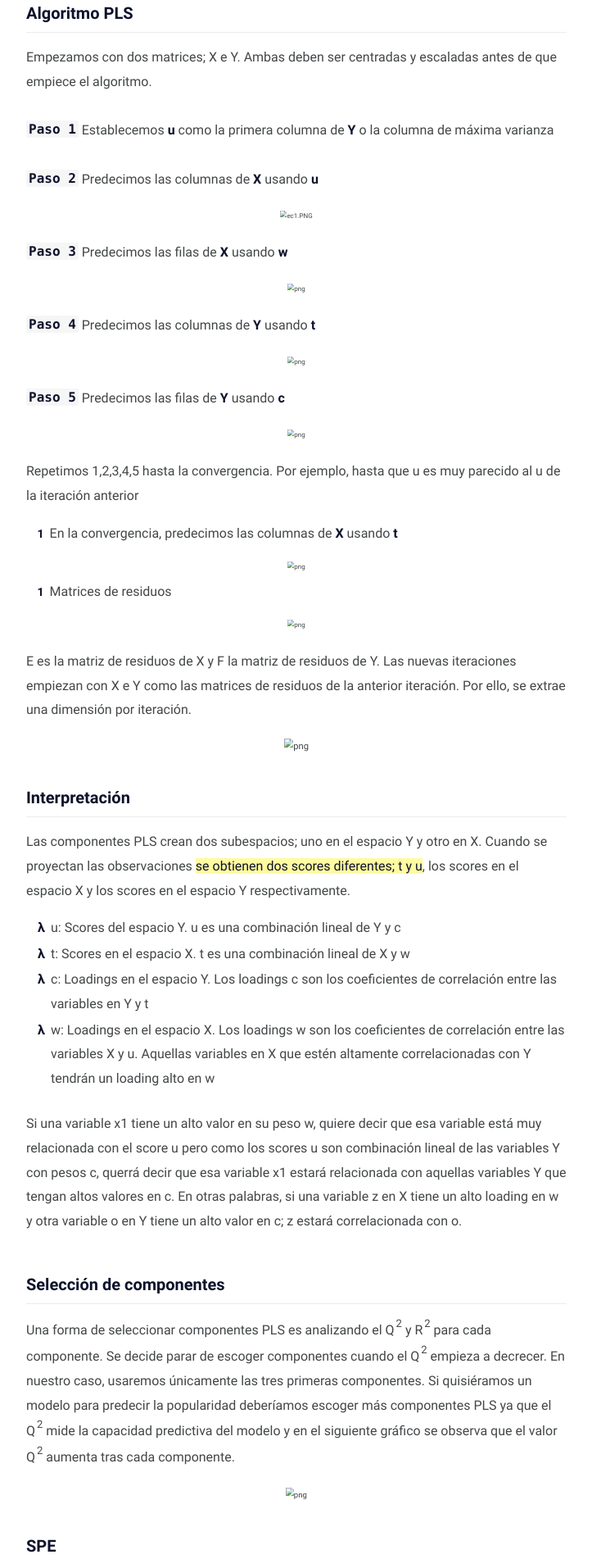
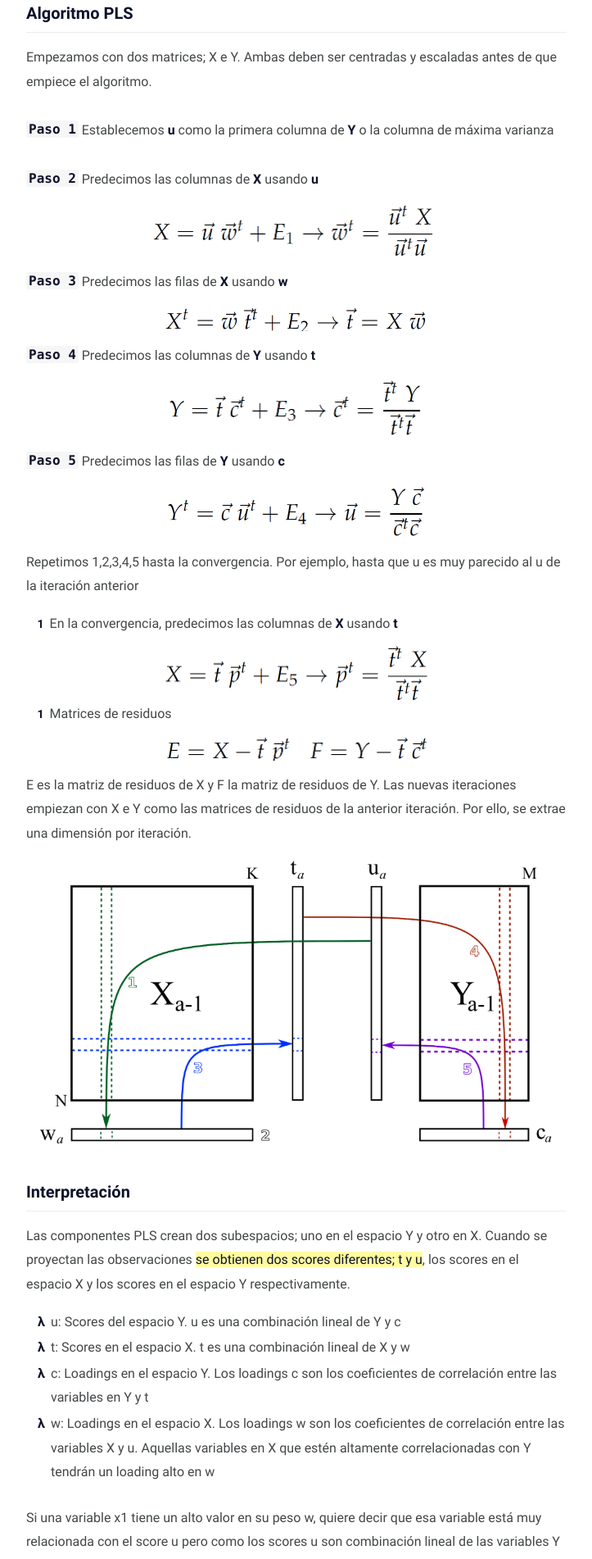
Before and after one commit to JAVI897/JAVI897.github.io, a Jekyll site: the page built from _posts/Comprendiendo-la-popularidad-con-PLS/2020-06-21-Comprendiendo-la-popularidad-con-PLS.md, in a window 1280 px wide. Shown: the part 3051-4953 px from the top of the page at 82% size, without its empty margins (278-1001 px from the left). Built offline with Jekyll 4.4.1, drawn with Linux system fonts in a browser that asks for light colours; comment, search, counter and statistics services are not loaded.

Commit message:
Update 2020-06-21-Comprendiendo-la-popularidad-con-PLS.md

```diff
--- a/_posts/Comprendiendo-la-popularidad-con-PLS/2020-06-21-Comprendiendo-la-popularidad-con-PLS.md
+++ b/_posts/Comprendiendo-la-popularidad-con-PLS/2020-06-21-Comprendiendo-la-popularidad-con-PLS.md
@@ -61,7 +61,7 @@ Empezamos con dos matrices; X e Y. Ambas deben ser centradas y escaladas antes d
 
 
 
-<center><img src="ec1.PNG" alt="ec1.PNG" style="zoom:50%;" /></center>
+<center><img src="https://github.com/JAVI897/JAVI897.github.io/blob/master/_posts/Comprendiendo-la-popularidad-con-PLS/ec1.PNG?raw=true" style="zoom:50%;" /></center>
 
 
 
@@ -69,31 +69,31 @@ Empezamos con dos matrices; X e Y. Ambas deben ser centradas y escaladas antes d
 
 
 
-<center><img src="ec2.png" alt="png" style="zoom:50%;" /></center>
+<center><img src="https://github.com/JAVI897/JAVI897.github.io/blob/master/_posts/Comprendiendo-la-popularidad-con-PLS/ec2.PNG?raw=true" alt="png" style="zoom:50%;" /></center>
 
 
 
 **`Paso 4`** Predecimos las columnas de **Y** usando **t**
 
-<center><img src="ec3.png" alt="png" style="zoom:50%;" /></center>
+<center><img src="https://github.com/JAVI897/JAVI897.github.io/blob/master/_posts/Comprendiendo-la-popularidad-con-PLS/ec3.PNG?raw=true" alt="png" style="zoom:50%;" /></center>
 
 **`Paso 5`** Predecimos las filas de **Y** usando **c**
 
-<center><img src="ec4.png" alt="png" style="zoom:50%;" /></center>
+<center><img src="https://github.com/JAVI897/JAVI897.github.io/blob/master/_posts/Comprendiendo-la-popularidad-con-PLS/ec4.PNG?raw=true" alt="png" style="zoom:50%;" /></center>
 
 Repetimos 1,2,3,4,5 hasta la convergencia. Por ejemplo, hasta que u es muy parecido al u de la iteración anterior
 
 6. En la convergencia, predecimos las columnas de **X** usando **t**
 
-<center><img src="ec5.png" alt="png" style="zoom:50%;" /></center>
+<center><img src="https://github.com/JAVI897/JAVI897.github.io/blob/master/_posts/Comprendiendo-la-popularidad-con-PLS/ec5.PNG?raw=true" alt="png" style="zoom:50%;" /></center>
 
 7. Matrices de residuos
 
-<center><img src="ec6.png" alt="png" style="zoom:50%;" /></center>
+<center><img src="https://github.com/JAVI897/JAVI897.github.io/blob/master/_posts/Comprendiendo-la-popularidad-con-PLS/ec6.PNG?raw=true" alt="png" style="zoom:50%;" /></center>
 
 E es la matriz de residuos de X y F la matriz de residuos de Y. Las nuevas iteraciones empiezan con X e Y como las matrices de residuos de la anterior iteración. Por ello, se extrae una dimensión por iteración.
 
-<center><img src="ec7.png" alt="png" style="zoom:70%;" /></center>
+<center><img src="https://github.com/JAVI897/JAVI897.github.io/blob/master/_posts/Comprendiendo-la-popularidad-con-PLS/ec7.PNG?raw=true" alt="png" style="zoom:70%;" /></center>
 
 
 
@@ -115,7 +115,7 @@ Si una variable x1 tiene un alto valor en su peso w, quiere decir que esa variab
 
 Una forma de seleccionar componentes PLS es analizando el Q<sup>2</sup> y R<sup>2</sup> para cada componente. Se decide parar de escoger componentes cuando el Q<sup>2</sup> empieza a decrecer. En nuestro caso, usaremos únicamente las tres primeras componentes. Si quisiéramos un modelo para predecir  la popularidad deberíamos escoger más componentes PLS ya que el Q<sup>2</sup> mide la capacidad predictiva del modelo y en el siguiente gráfico se observa que el valor Q<sup>2</sup> aumenta tras cada componente.
 
-<center><img src="output_13_0.png" alt="png" style="zoom:60%;" /></center>
+<center><img src="https://github.com/JAVI897/JAVI897.github.io/blob/master/_posts/Comprendiendo-la-popularidad-con-PLS/output_13_0.png?raw=true" alt="png" style="zoom:60%;" /></center>
 
 
 ### SPE
@@ -124,23 +124,23 @@ Tras realizar un modelo PCA o PLS se deben analizar los residuos del modelo. La
 
 
 
-<center><img src="ec8.png" alt="png" style="zoom:80%;" /></center>
+<center><img src="https://github.com/JAVI897/JAVI897.github.io/blob/master/_posts/Comprendiendo-la-popularidad-con-PLS/ec8.PNG?raw=true" alt="png" style="zoom:80%;" /></center>
 
 <br>
 
 Donde e es el vector de residuos de una observación. Una observación en X con un SPE = 0 es una observación que se encuentra justo en el hiperplano definido por el modelo, mientras que una observación con un alto SPE, se alejará mucho del hiperplano. En PLS nos encontraremos con dos tipos diferentes de SPE; una clase de SPE para el espacio Y que se calculará usando la matriz de residuos F y otra clase de SPE para el espacio X. En este caso vamos a centrarnos únicamente en el SPE para el espacio X.
 
-<center><img src="ec9.png" alt="png" style="zoom:80%;" /></center>
+<center><img src="https://github.com/JAVI897/JAVI897.github.io/blob/master/_posts/Comprendiendo-la-popularidad-con-PLS/ec9.PNG?raw=true" alt="png" alt="png" style="zoom:80%;" /></center>
 
 Podemos calcular un límite de confianza, por debajo de este esperaremos encontrar una fracción de los datos. Este es el límite chi2;
 
-<center><img src="ec10.png" alt="png" style="zoom:80%;" /></center>
+<center><img src="https://github.com/JAVI897/JAVI897.github.io/blob/master/_posts/Comprendiendo-la-popularidad-con-PLS/ec10.PNG?raw=true" alt="png" alt="png" style="zoom:80%;" /></center>
 
 <br>
 
 En el siguiente gráfico se muestra el SPE para cada observación con el límte del 99% de confianza. Aquellas observaciones que superen dicho límte deberán ser eliminadas y se recalculará el modelo.
 
-<center><img src="output_17_0.png" alt="png" style="zoom:50%;" /></center>
+<center><img src="https://github.com/JAVI897/JAVI897.github.io/blob/master/_posts/Comprendiendo-la-popularidad-con-PLS/output_17_0.png?raw=true" alt="png" alt="png" style="zoom:50%;" /></center>
 
 
 ### T<sup>2</sup>-Hotelling
```
